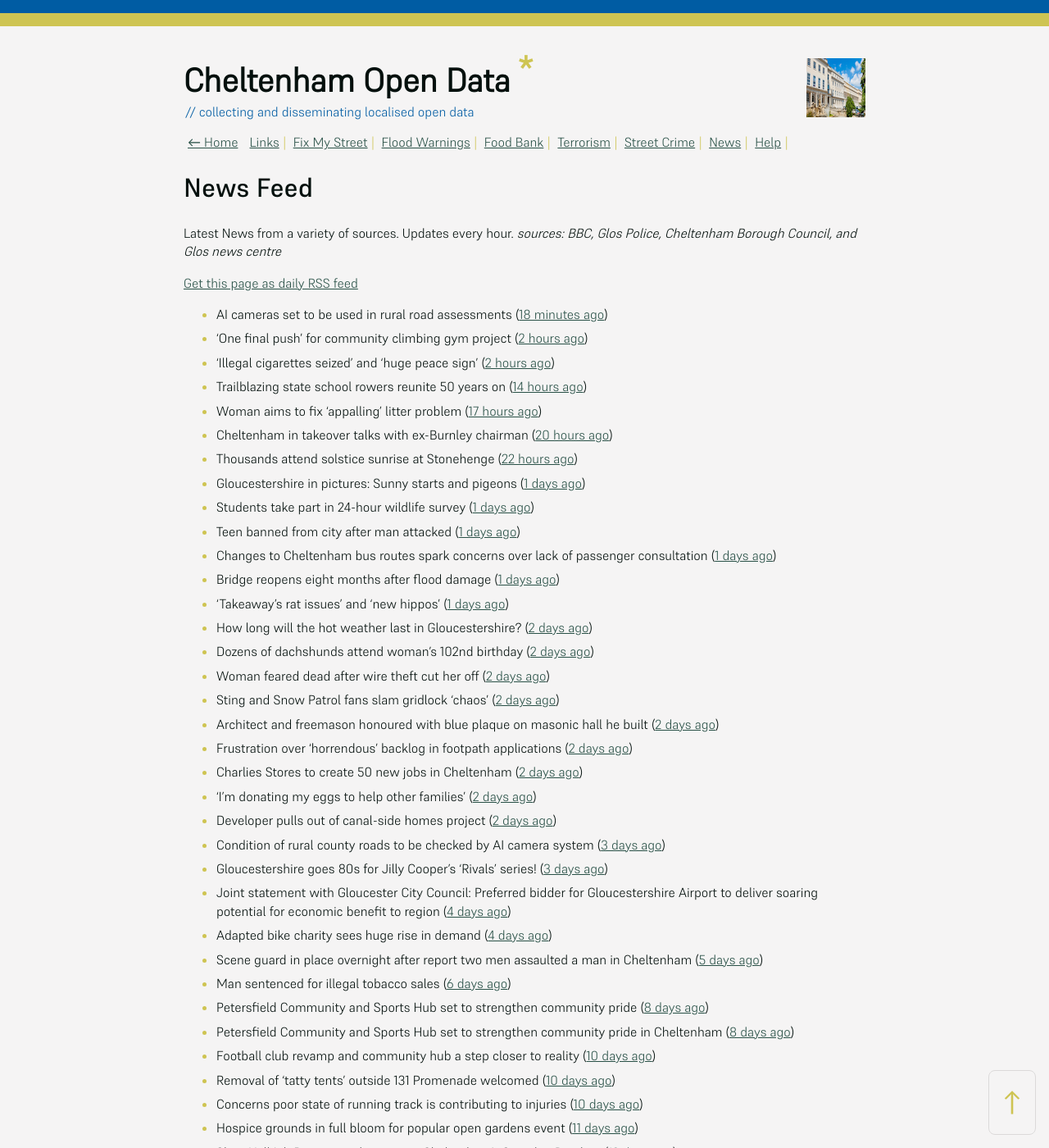
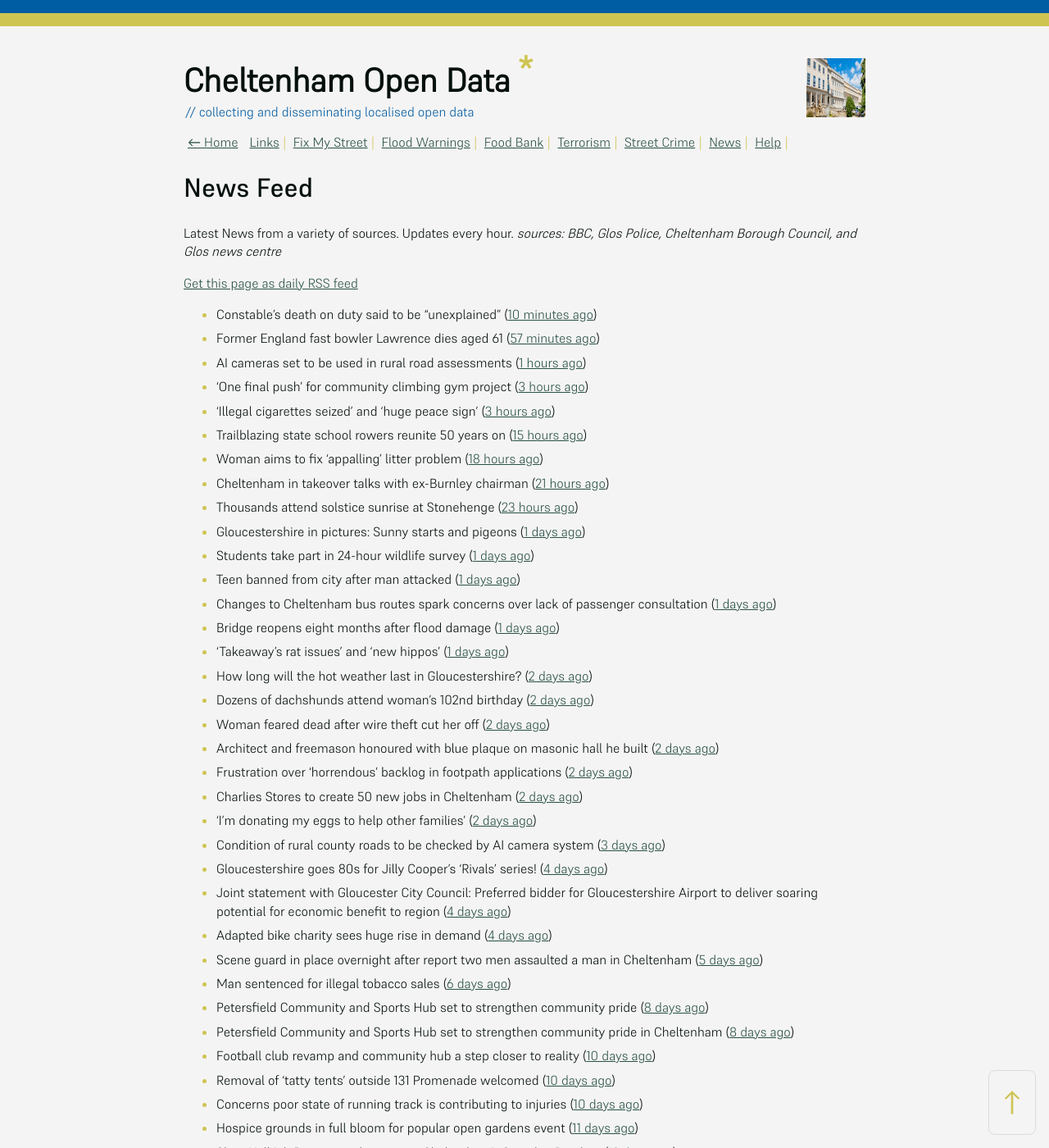
Before and after one commit to mat-0/cheltenham-open-data, a Jekyll site: the page built from _pages/news.md, in a window 1280 px wide and 1400 px high. Shown: the whole window at 82% size. Built offline with Jekyll 4.4.1, drawn with Linux system fonts in a browser that asks for light colours; some of the changed text lies outside the part shown.

Commit message:
Updated 2025-06-22 09:57:57

```diff
--- a/_pages/news.md
+++ b/_pages/news.md
@@ -12,13 +12,15 @@ _sources: BBC, Glos Police, Cheltenham Borough Council, and Glos news centre_
 [Get this page as daily RSS feed](/daily.rss)
 
 <!-- news_marker starts -->
-- AI cameras set to be used in rural road assessments ([18 minutes ago](https://www.bbc.com/news/articles/c62g921l14jo))
-- 'One final push' for community climbing gym project ([2 hours ago](https://www.bbc.com/news/articles/cx2v55q5kpeo))
-- 'Illegal cigarettes seized' and 'huge peace sign' ([2 hours ago](https://www.bbc.com/news/articles/cy9x4grl3zno))
-- Trailblazing state school rowers reunite 50 years on ([14 hours ago](https://www.bbc.com/news/articles/ce9xgerg0n5o))
-- Woman aims to fix 'appalling' litter problem ([17 hours ago](https://www.bbc.com/news/articles/cqjq05rv191o))
-- Cheltenham in takeover talks with ex-Burnley chairman ([20 hours ago](https://www.bbc.com/sport/football/articles/ckg3v5135meo))
-- Thousands attend solstice sunrise at Stonehenge ([22 hours ago](https://www.bbc.com/news/articles/cg75gp1y233o))
+- Constable's death on duty said to be "unexplained" ([10 minutes ago](https://www.bbc.com/news/articles/c39z0d12k88o))
+- Former England fast bowler Lawrence dies aged 61 ([57 minutes ago](https://www.bbc.com/sport/cricket/articles/c07d973k0zzo))
+- AI cameras set to be used in rural road assessments ([1 hours ago](https://www.bbc.com/news/articles/c62g921l14jo))
+- 'One final push' for community climbing gym project ([3 hours ago](https://www.bbc.com/news/articles/cx2v55q5kpeo))
+- 'Illegal cigarettes seized' and 'huge peace sign' ([3 hours ago](https://www.bbc.com/news/articles/cy9x4grl3zno))
+- Trailblazing state school rowers reunite 50 years on ([15 hours ago](https://www.bbc.com/news/articles/ce9xgerg0n5o))
+- Woman aims to fix 'appalling' litter problem ([18 hours ago](https://www.bbc.com/news/articles/cqjq05rv191o))
+- Cheltenham in takeover talks with ex-Burnley chairman ([21 hours ago](https://www.bbc.com/sport/football/articles/ckg3v5135meo))
+- Thousands attend solstice sunrise at Stonehenge ([23 hours ago](https://www.bbc.com/news/articles/cg75gp1y233o))
 - Gloucestershire in pictures: Sunny starts and pigeons ([1 days ago](https://www.bbc.com/news/articles/cwye9g90870o))
 - Students take part in 24-hour wildlife survey ([1 days ago](https://www.bbc.com/news/articles/cn41ze3r27zo))
 - Teen banned from city after man attacked ([1 days ago](https://www.bbc.com/news/articles/c75rl4we60wo))
@@ -28,14 +30,12 @@ _sources: BBC, Glos Police, Cheltenham Borough Council, and Glos news centre_
 - How long will the hot weather last in Gloucestershire? ([2 days ago](https://www.bbc.co.uk/sounds/play/p0lkf1rq))
 - Dozens of dachshunds attend woman's 102nd birthday ([2 days ago](https://www.bbc.com/news/videos/c307l54nlrmo))
 - Woman feared dead after wire theft cut her off ([2 days ago](https://www.bbc.com/news/articles/cp3k96521neo))
-- Sting and Snow Patrol fans slam gridlock 'chaos' ([2 days ago](https://www.bbc.com/news/articles/cwygv0pqy74o))
 - Architect and freemason honoured with blue plaque on masonic hall he built ([2 days ago](https://gloucesternewscentre.co.uk/architect-and-freemason-honoured-with-blue-plaque-on-masonic-hall-he-built/))
 - Frustration over ‘horrendous’ backlog in footpath applications ([2 days ago](https://gloucesternewscentre.co.uk/frustration-over-horrendous-backlog-in-footpath-applications/))
 - Charlies Stores to create 50 new jobs in Cheltenham ([2 days ago](https://gloucesternewscentre.co.uk/charlies-stores-to-create-50-new-jobs-in-cheltenham/))
 - 'I'm donating my eggs to help other families' ([2 days ago](https://www.bbc.com/news/articles/c5y614jm758o))
-- Developer pulls out of canal-side homes project ([2 days ago](https://www.bbc.com/news/articles/cwyxe24xr1jo))
 - Condition of rural county roads to be checked by AI camera system ([3 days ago](https://gloucesternewscentre.co.uk/condition-of-rural-county-roads-to-be-checked-by-ai-camera-system/))
-- Gloucestershire goes 80s for Jilly Cooper’s ‘Rivals’ series! ([3 days ago](https://www.bbc.co.uk/sounds/play/p0ljxnh1))
+- Gloucestershire goes 80s for Jilly Cooper’s ‘Rivals’ series! ([4 days ago](https://www.bbc.co.uk/sounds/play/p0ljxnh1))
 - Joint statement with Gloucester City Council: Preferred bidder for Gloucestershire Airport to deliver soaring potential for economic benefit to region ([4 days ago](https://www.cheltenham.gov.uk/news/article/3021/joint_statement_with_gloucester_city_council_preferred_bidder_for_gloucestershire_airport_to_deliver_soaring_potential_for_economic_benefit_to_region))
 - Adapted bike charity sees huge rise in demand ([4 days ago](https://www.bbc.co.uk/sounds/play/p0ljrsvr))
 - Scene guard in place overnight after report two men assaulted a man in Cheltenham ([5 days ago](https://gloucesternewscentre.co.uk/scene-guard-in-place-overnight-after-report-two-men-assaulted-a-man-in-cheltenham/))
@@ -48,7 +48,7 @@ _sources: BBC, Glos Police, Cheltenham Borough Council, and Glos news centre_
 - Hospice grounds in full bloom for popular open gardens event ([11 days ago](https://gloucesternewscentre.co.uk/hospice-grounds-in-full-bloom-for-popular-open-gardens-event/))
 - Shire Hall Lib Dems urged to reopen Cheltenham’s Swindon Road tip ([12 days ago](https://gloucesternewscentre.co.uk/shire-hall-lib-dems-urged-to-reopen-cheltenhams-swindon-road-tip/))
 - Funding for Cheltenham sports community hub set for approval ([12 days ago](https://gloucesternewscentre.co.uk/funding-for-cheltenham-sports-community-hub-set-for-approval/))
-- Man ‘alarmed’ to find home included ‘without consent’ in 4000-house plan near M5 ([14 days ago](https://gloucesternewscentre.co.uk/man-alarmed-to-find-home-included-without-consent-in-4000-house-plan-near-m5/))
+- Man ‘alarmed’ to find home included ‘without consent’ in 4000-house plan near M5 ([15 days ago](https://gloucesternewscentre.co.uk/man-alarmed-to-find-home-included-without-consent-in-4000-house-plan-near-m5/))
 - Cheltenham celebrates 10 years of prestigious Purple Flag ([16 days ago](https://www.cheltenham.gov.uk/news/article/3019/cheltenham_celebrates_10_years_of_prestigious_purple_flag))
 - Reshaping Cheltenham’s future with latest cabinet portfolio announcements ([16 days ago](https://www.cheltenham.gov.uk/news/article/3018/reshaping_cheltenhams_future_with_latest_cabinet_portfolio_announcements))
 - Cheltenham and Tewkesbury planners blasted for ‘caring more about bats than police’ in Elms Park decision ([16 days ago](https://gloucesternewscentre.co.uk/cheltenham-and-tewkesbury-planners-blasted-for-caring-more-about-bats-than-police-in-elms-park-decision/))
@@ -57,10 +57,10 @@ _sources: BBC, Glos Police, Cheltenham Borough Council, and Glos news centre_
 - Development consent granted for M5 Junction 10 Improvements Scheme ([17 days ago](https://gloucesternewscentre.co.uk/development-consent-granted-for-m5-junction-10-improvements-scheme/))
 - £25k cash boost for much-loved Cheltenham Playhouse ([18 days ago](https://gloucesternewscentre.co.uk/25k-cash-boost-for-much-loved-cheltenham-playhouse/))
 - £25k cash boost for much-loved Cheltenham Playhouse ([18 days ago](https://www.cheltenham.gov.uk/news/article/3017/25k_cash_boost_for_much-loved_cheltenham_playhouse))
-- Neighbourhood Watch encourages people to join to deter crime ([19 days ago](https://gloucesternewscentre.co.uk/neighbourhood-watch-encourages-people-to-join-to-deter-crime/))
-- ‘Ironic’ 131 Promenade precedent being used for Pittville Pump Room cafe plans ([19 days ago](https://gloucesternewscentre.co.uk/ironic-131-promenade-precedent-being-used-for-pittville-pump-room-cafe-plans/))
-- Airport chief rejects claims ‘flight schools are being pushed away and business is being run down for housing’ ([19 days ago](https://gloucesternewscentre.co.uk/airport-chief-rejects-claims-flight-schools-are-being-pushed-away-and-business-is-being-run-down-for-housing/))
-- Major development near Cheltenham ‘will provide 4000 much-needed homes’ ([20 days ago](https://gloucesternewscentre.co.uk/major-development-near-cheltenham-will-provide-4000-much-needed-homes/))
+- Neighbourhood Watch encourages people to join to deter crime ([20 days ago](https://gloucesternewscentre.co.uk/neighbourhood-watch-encourages-people-to-join-to-deter-crime/))
+- ‘Ironic’ 131 Promenade precedent being used for Pittville Pump Room cafe plans ([20 days ago](https://gloucesternewscentre.co.uk/ironic-131-promenade-precedent-being-used-for-pittville-pump-room-cafe-plans/))
+- Airport chief rejects claims ‘flight schools are being pushed away and business is being run down for housing’ ([20 days ago](https://gloucesternewscentre.co.uk/airport-chief-rejects-claims-flight-schools-are-being-pushed-away-and-business-is-being-run-down-for-housing/))
+- Major development near Cheltenham ‘will provide 4000 much-needed homes’ ([21 days ago](https://gloucesternewscentre.co.uk/major-development-near-cheltenham-will-provide-4000-much-needed-homes/))
 - GALLERY: Saturday at Wychwood Festival 2025 ([21 days ago](https://gloucesternewscentre.co.uk/gallery-saturday-at-wychwood-festival-2025/))
 - A joint statement about Elms Park ([23 days ago](https://www.cheltenham.gov.uk/news/article/3015/a_joint_statement_about_elms_park))
 
```
Also changed, not shown: _data/flood.json (+4 -4 lines), _pages/fix-my-street.md (+1 -1 lines), index.md (+5 -5 lines).
